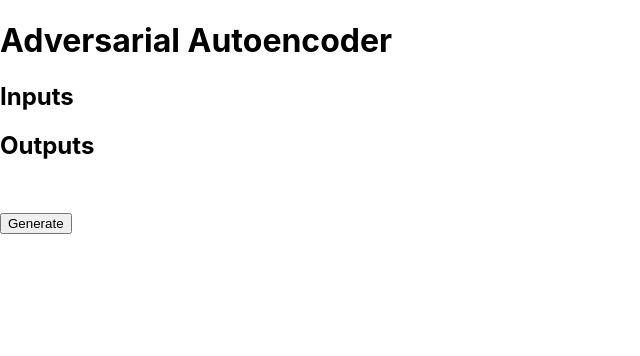
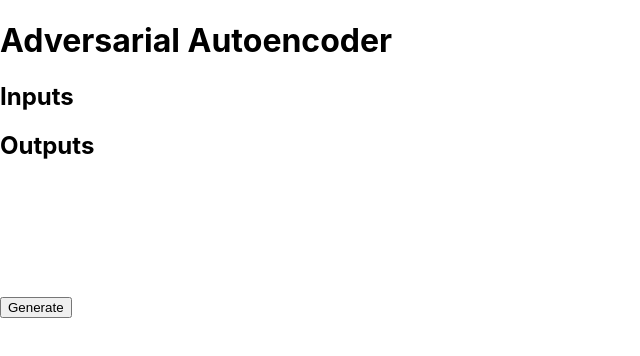
Before and after one commit to PeterChauYEG/mobilenet-js, a React (Create React App) app: page / in a window 1280 px wide. Shown: the top 356 px of the page, without its empty margins (0-640 px from the left). Built offline with nearby package versions, Linux system fonts and the light colour scheme; the HTML template or start-up script is replaced by a standard one.

Commit message:
better sizing

```diff
--- a/src/App.js
+++ b/src/App.js
@@ -23,12 +23,11 @@ class App extends Component {
     let normalizedGenerated = reshapedGenerated.sub(-1)
     normalizedGenerated = normalizedGenerated.div(2)
 
-    const generatedImage = await tf.browser.toPixels(normalizedGenerated, this.refs.canvas);
+    await tf.browser.toPixels(normalizedGenerated, this.refs.canvas);
   }
 
   render() {
     const { input } = this.state
-    console.log(input)
     return (
       <div>
         <h1>Adversarial Autoencoder</h1>
--- a/src/index.css
+++ b/src/index.css
@@ -14,8 +14,8 @@ code {
 }
 
 .canvas {
-  height: 28px;
-  width: 28px;
+  height: 112px;
+  width: 112px;
 }
 
 .image {
```
